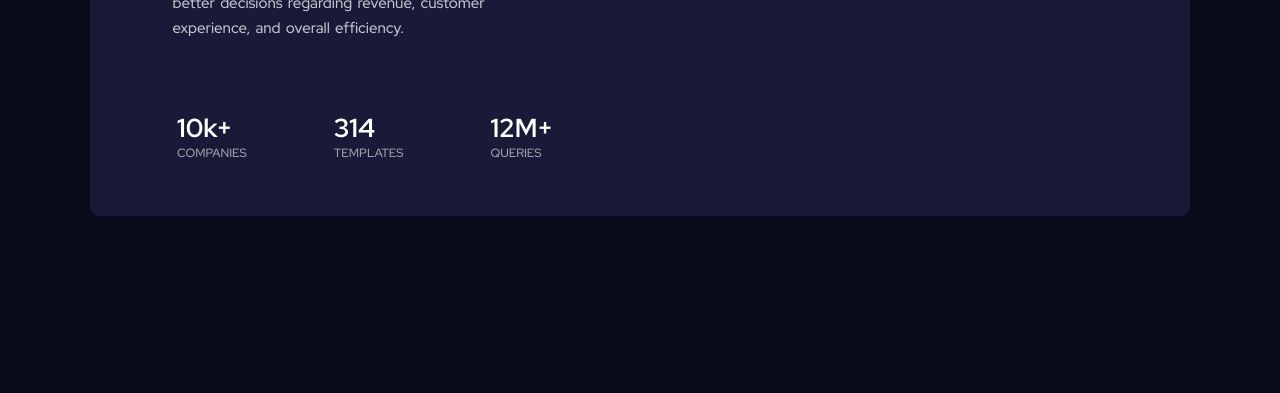
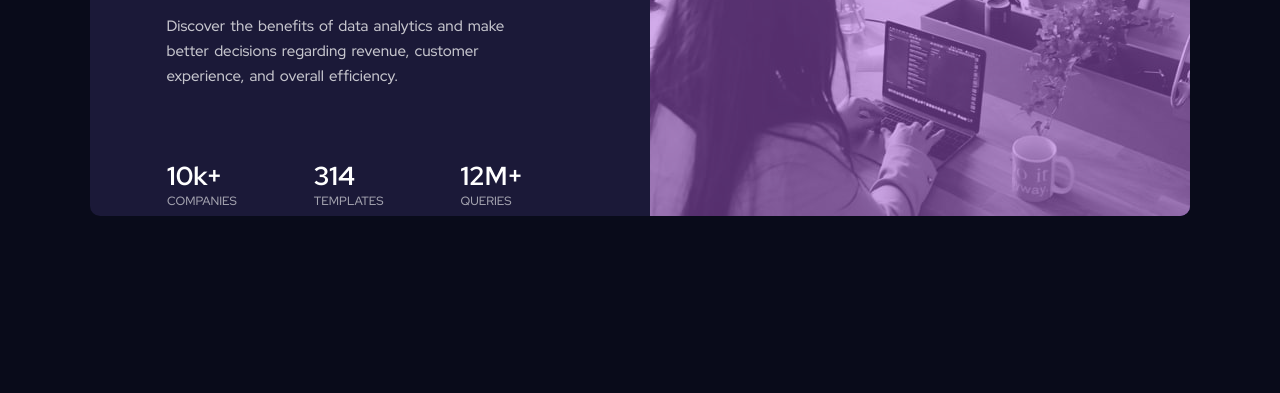
Before and after one commit to JakubJoz/Stats-preview-card-component, a plain HTML site: page index.html in a window 1280 px wide. Shown: the part 407-800 px from the top of the page. Drawn offline with Linux system fonts and the light colour scheme.

Commit message:
Add img.

```diff
--- a/index.html
+++ b/index.html
@@ -32,9 +32,9 @@
                     </div>
                 </div>
             </div>
-            <!--<div class="col-2">
+            <div class="col-2">
                 <img src="images/image-header-desktop.jpg" alt="img">
-            </div>-->
+            </div>
         </div>
     </div>
 </body>
--- a/style.css
+++ b/style.css
@@ -14,6 +14,7 @@
 }
 
 .box{
+    display: flex;
     width: 1100px;
     height: 446px;
     background-color: hsl(244, 38%, 16%);
@@ -75,11 +76,17 @@
     color: hsla(0, 0%, 100%, 0.6);
 }
 
-/*.col-2{
+.col-2{
     display: flex;
     justify-content: right;
+    width: 50%;
+    height: 100%;
+    background-color: hsl(277, 64%, 61%);
+    margin-left: 50px;
+    border-radius: 0px 10px 10px 0px;
 }
 
 img{
     border-radius: 0px 10px 10px 0px;
-}*/
+    opacity: 0.5;
+}
```
